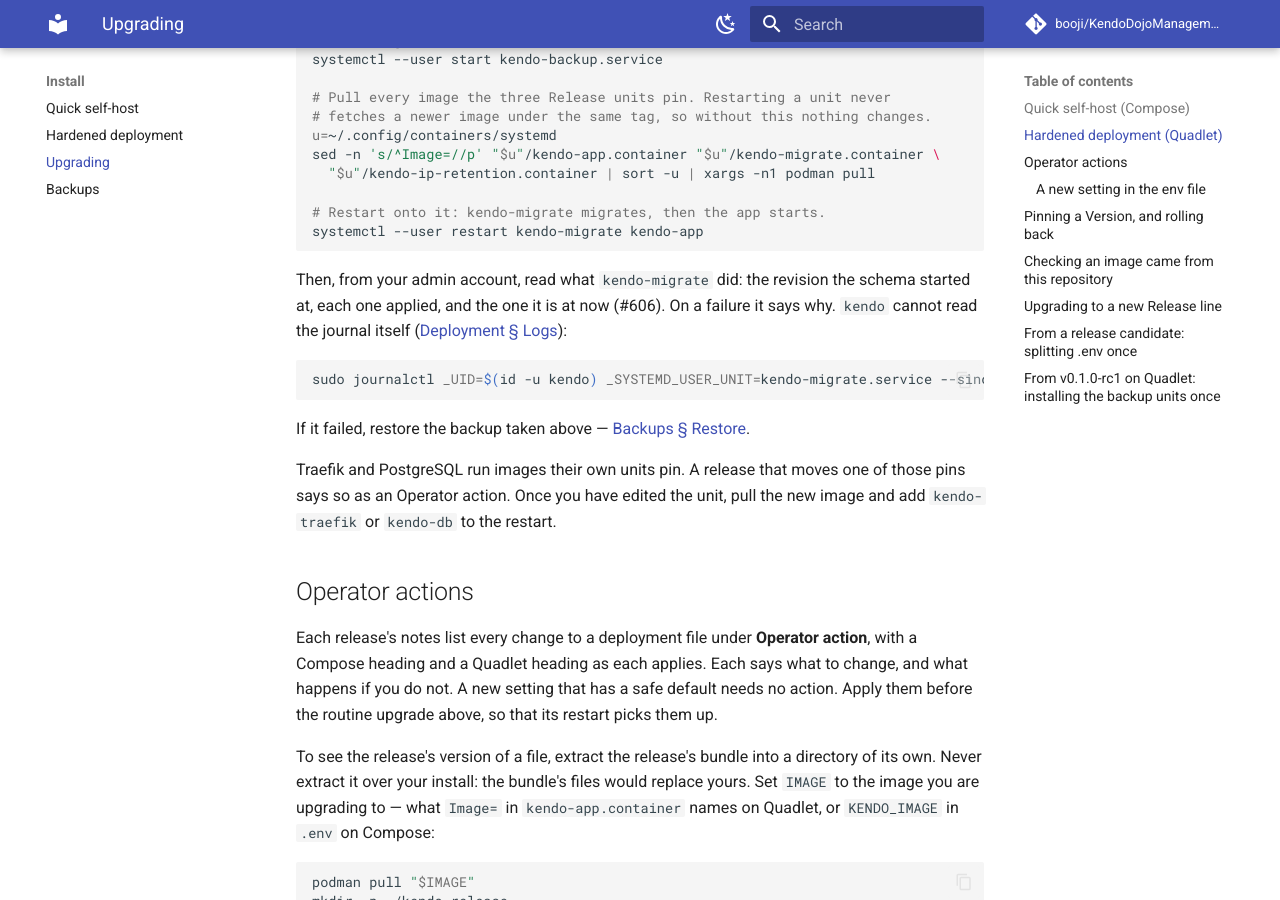
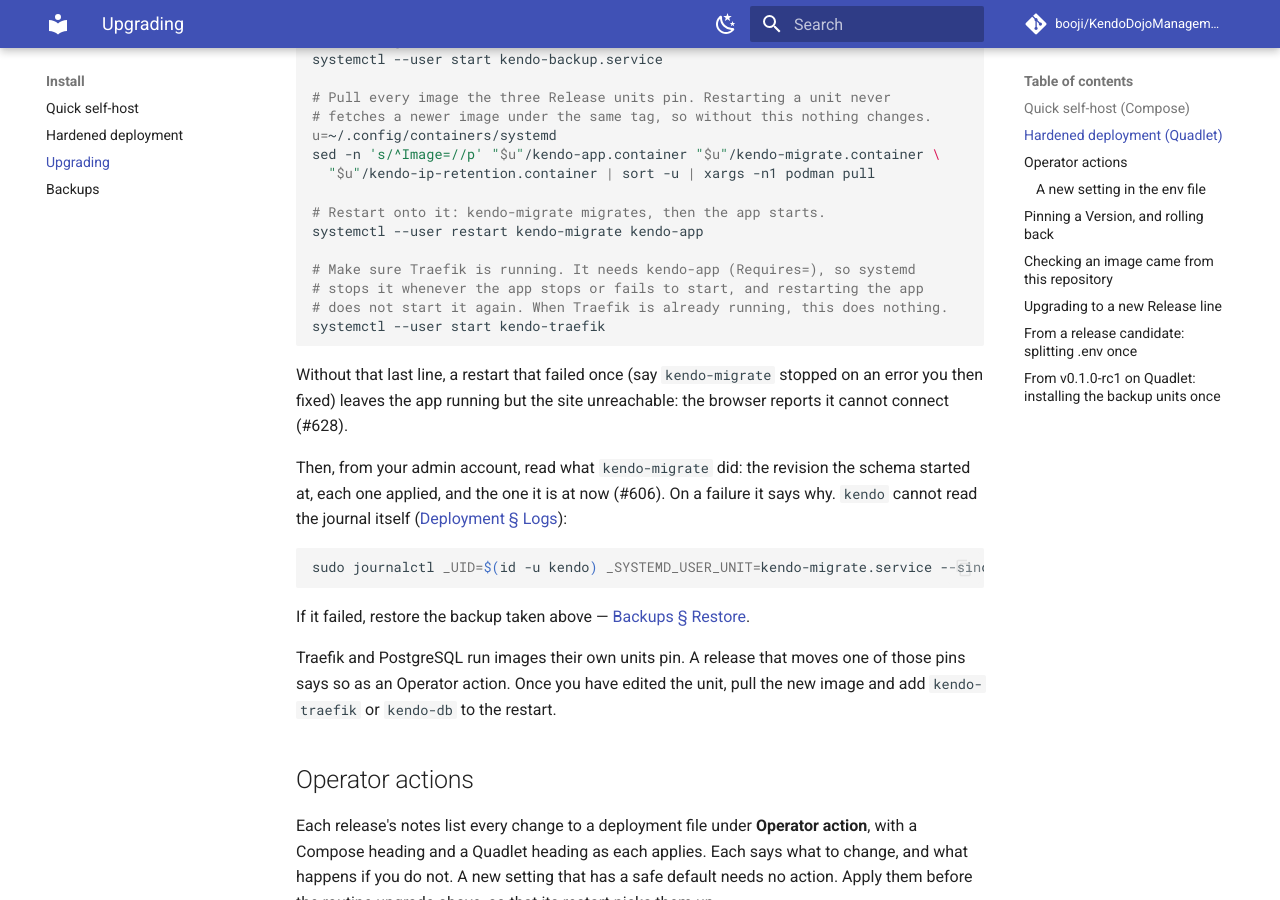
Before and after one commit to booji/KendoDojoManagement, an MkDocs documentation site: the page built from docs/install/upgrading.md, in a window 1280 px wide and 900 px high, scrolled down 1286 px. Built offline with MkDocs 1.6.1 and Material for MkDocs 9.7.7, drawn with Linux system fonts in a browser that asks for light colours; comment, search, counter and statistics services are not loaded; the version menu is left out.

Commit message:
docs(upgrade): start Traefik after the Quadlet restart and restore (#628)
kendo-traefik Requires= kendo-app, so systemd stops it whenever the app
stops or fails to start, and restarting the app does not start it again.
A failed kendo-migrate, or any restore (which stops kendo-app), left the
app up and the site unreachable. The upgrade and restore steps, and the
hint kendo-restore.sh prints, now end with systemctl --user start
kendo-traefik, a no-op when it is running.

````diff
--- a/docs/install/upgrading.md
+++ b/docs/install/upgrading.md
@@ -65,7 +65,16 @@ sed -n 's/^Image=//p' "$u"/kendo-app.container "$u"/kendo-migrate.container \
 
 # Restart onto it: kendo-migrate migrates, then the app starts.
 systemctl --user restart kendo-migrate kendo-app
+
+# Make sure Traefik is running. It needs kendo-app (Requires=), so systemd
+# stops it whenever the app stops or fails to start, and restarting the app
+# does not start it again. When Traefik is already running, this does nothing.
+systemctl --user start kendo-traefik
 ```
+
+Without that last line, a restart that failed once (say `kendo-migrate`
+stopped on an error you then fixed) leaves the app running but the site
+unreachable: the browser reports it cannot connect (#628).
 
 Then, from your admin account, read what `kendo-migrate` did: the revision the
 schema started at, each one applied, and the one it is at now (#606). On a
````
Also changed, not shown: docs/install/backups.md (+3 -0 lines), 2 other files.
